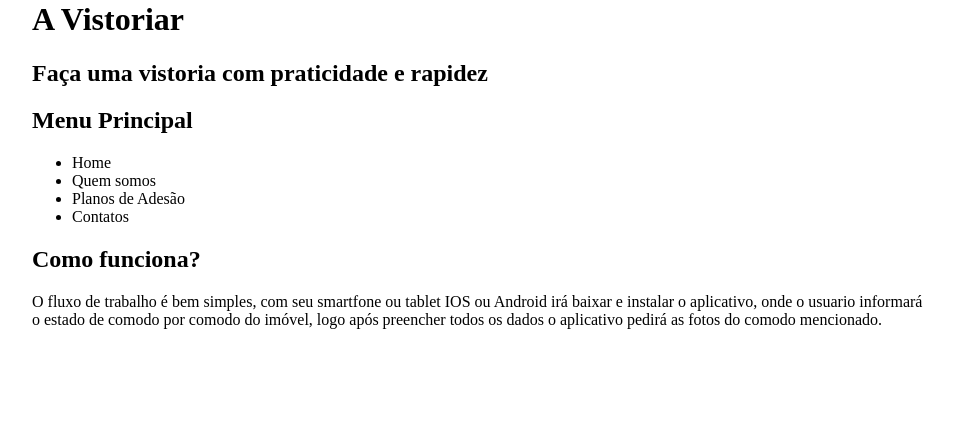
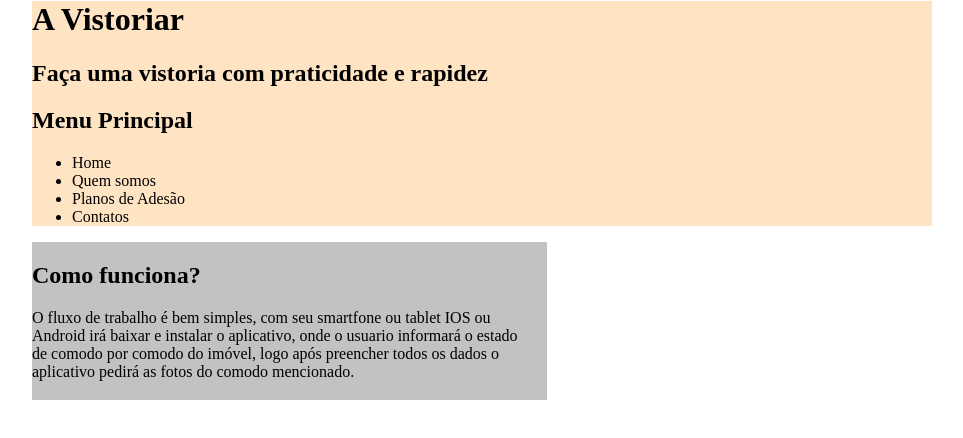
Before and after one commit to MagnaldoJunior/portfolio, a plain HTML site: page index.html in a window 1280 px wide. Shown: the whole page, without its empty margins (158-1121 px from the left). Drawn offline with Linux system fonts and the light colour scheme.

Commit message:
Produzindo...

```diff
--- a/estilo.css
+++ b/estilo.css
@@ -1,6 +1,16 @@
 @charset "UTF-8";
 
 div#interface {
+    background-color: bisque;
     width: 900px;
     margin: -20px auto 0px auto;
+    box-shadow: 0px 0px 10px black rgba(0, 0, 0, 0.5);
 }
+
+section#corpo {
+    display: block;
+    width: 500px;
+    float: left;
+    padding-right: 15px;
+    background-color: #66666666;
+}
--- a/index.html
+++ b/index.html
@@ -23,13 +23,16 @@
                 </ul>
         </nav>
     </header>
-<h2>Como funciona?</h2>
-<p>O fluxo de trabalho é bem simples, com seu smartfone ou tablet IOS ou Android irá baixar e instalar o aplicativo, onde o usuario informará o estado de comodo por comodo do imóvel, logo após preencher todos os dados o aplicativo pedirá as fotos do comodo mencionado.</p>
+
+<section id="corpo">
+    <h2>Como funciona?</h2>
+    <p>O fluxo de trabalho é bem simples, com seu smartfone ou tablet IOS ou Android irá baixar e instalar o aplicativo, onde o usuario informará o estado de comodo por comodo do imóvel, logo após preencher todos os dados o aplicativo pedirá as fotos do comodo mencionado.</p>
+    <h2></h2>
 
 
 
 
-
+</section>
 </div>
 </body>
 </html>
```
